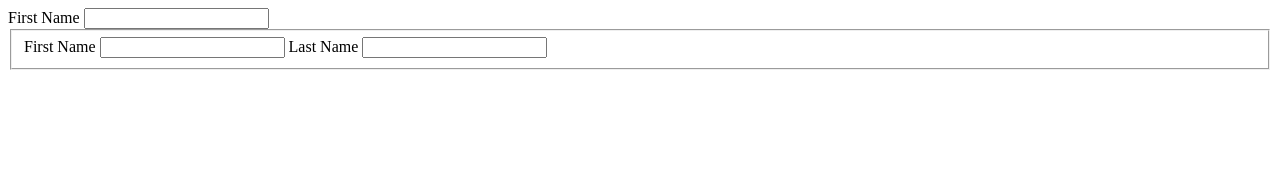
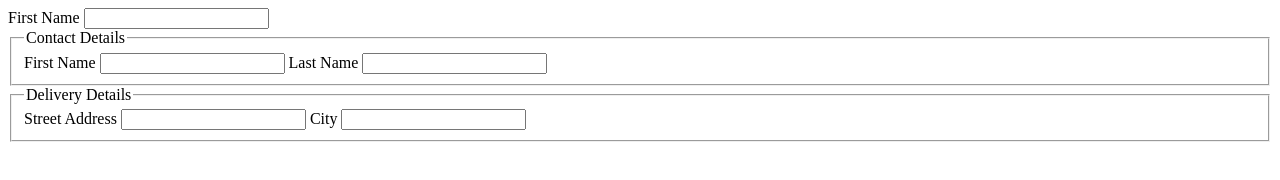
Before and after one commit to Gloria0987/CSS-Tricks, a plain HTML site: page index.html in a window 1280 px wide. Drawn offline with Linux system fonts and the light colour scheme.

Commit message:
legend element functionality

```diff
--- a/index.html
+++ b/index.html
@@ -57,10 +57,20 @@
         <!-- form input shouls always have a name attribute otherwise it will be ignored when the form is submitted-->
         <input type="text" name="first_name" id="first_name">
         <fieldset><!--Field set element is a container element that allows us to group related forms together-->
+            <legend>Contact Details</legend>
             <label for="first_name">First Name</label>
             <input type="text" name="first_name" id="first_name">
+
             <label for="last_name">Last Name</label>
             <input type="text" name="last_name" id="last_name">
+        </fieldset>
+        <fieldset>
+            <legend>Delivery Details</legend><!--Gives a heading caption so the user sees what a grouping of inputs is for-->
+            <label for="street_address">Street Address</label>
+            <input type="text" name="street_address" id="street_address">
+
+            <label for="city">City</label>
+            <input type="text" name="city" id="city">
         </fieldset>
     </form>
 </body>
```
